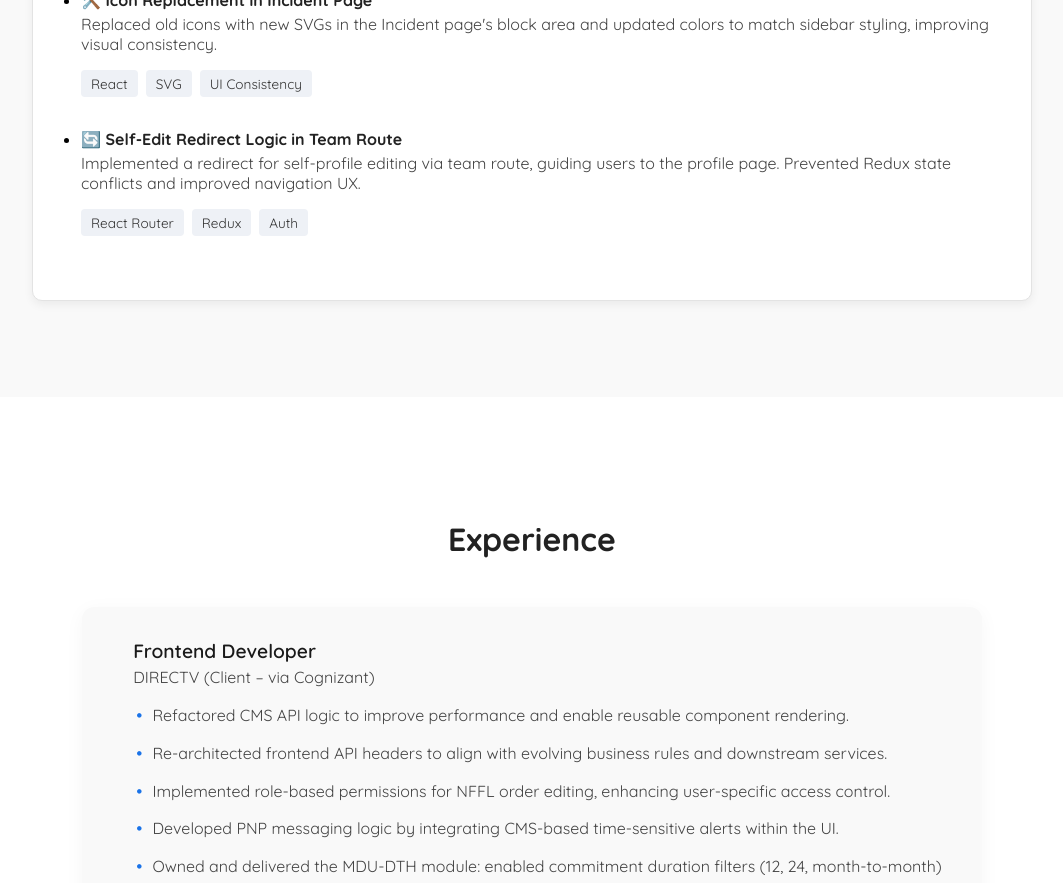
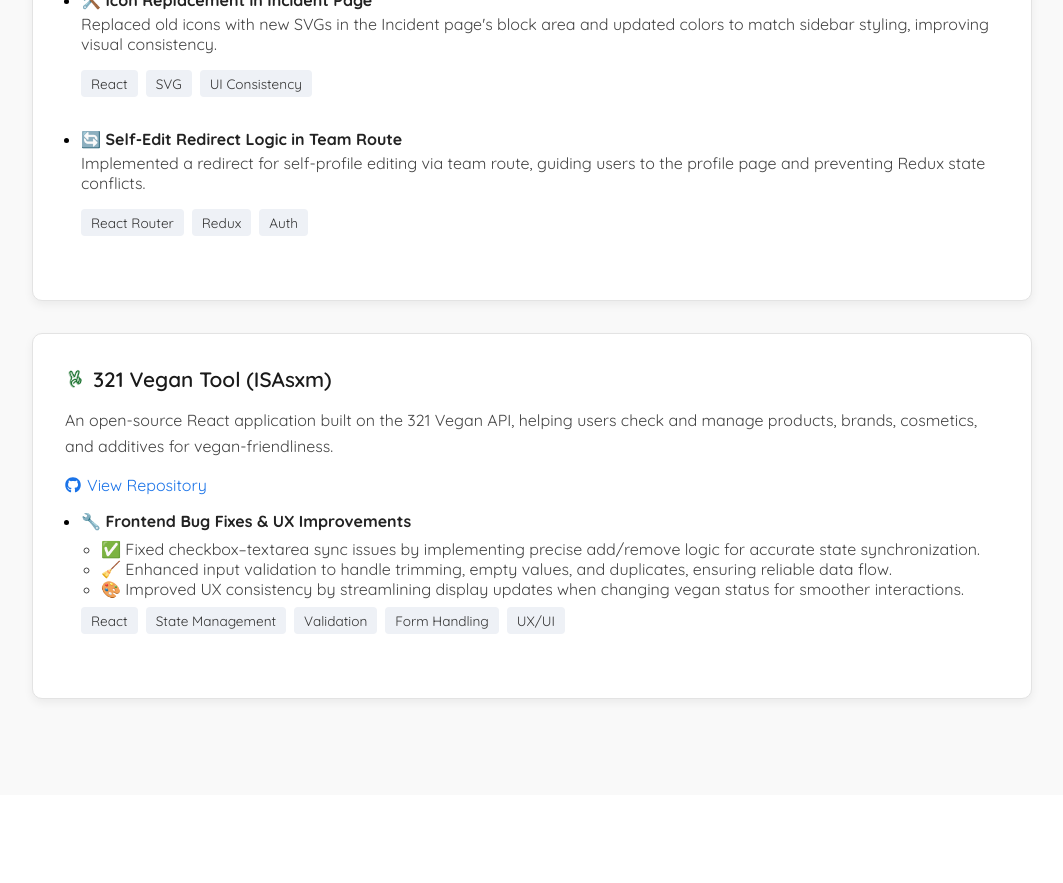
Before and after one commit to Mohansai-M/myPortfolio, a Next.js app: page / in a window 1280 px wide. Shown: the part 3240-4123 px from the top of the page, without its empty margins (108-1171 px from the left). Built offline with nearby package versions, Linux system fonts and the light colour scheme.

Commit message:
Updated opensource contributions

```diff
--- a/src/app/components/OpensourcesSection.jsx
+++ b/src/app/components/OpensourcesSection.jsx
@@ -7,7 +7,7 @@ import { FaGithub } from "react-icons/fa";
 import { useSelector } from "react-redux";
 import Image from "next/image";
 
-// Optional: Replace this with an imported SVG or icon component
+// Fallback repo icon (for repos without logo)
 const RepoIcon = () => (
   <svg
     height="16"
@@ -25,13 +25,14 @@ const contributions = [
     repoName: "Checkmate",
     org: "bluewave-labs",
     repoLink: "https://github.com/bluewave-labs/Checkmate",
+    logo: "/checkmate-icon.svg",
     description:
       "A developer-focused internal dashboard tool for team and account management. Contributed multiple improvements to frontend UX, logic handling, and component styling.",
     contributions: [
       {
         title: "🌍 Multilingual i18n Support Enhancement",
         details:
-          "Extended support for additional languages by updating language mapping logic for custom country codes, initializing translation files, ensuring correct flag rendering, and maintaining key consistency in the UI.",
+          "Extended support for additional languages by updating language mapping logic, initializing translation files, ensuring correct flag rendering, and maintaining key consistency in the UI.",
         tech: ["React", "i18n", "UX", "Flag Icons"],
       },
       {
@@ -43,8 +44,34 @@ const contributions = [
       {
         title: "🔄 Self-Edit Redirect Logic in Team Route",
         details:
-          "Implemented a redirect for self-profile editing via team route, guiding users to the profile page. Prevented Redux state conflicts and improved navigation UX.",
+          "Implemented a redirect for self-profile editing via team route, guiding users to the profile page and preventing Redux state conflicts.",
         tech: ["React Router", "Redux", "Auth"],
+      },
+    ],
+  },
+  {
+    repoName: "321 Vegan Tool",
+    org: "ISAsxm",
+    repoLink: "https://github.com/ISAsxm/321vegan-tool/tree/main",
+    logoLight: "/logo-light.png",
+    logoDark: "/logo-dark.png",
+    description:
+      "An open-source React application built on the 321 Vegan API, helping users check and manage products, brands, cosmetics, and additives for vegan-friendliness.",
+    contributions: [
+      {
+        title: "🔧 Frontend Bug Fixes & UX Improvements",
+        details: [
+          "✅ Fixed checkbox–textarea sync issues by implementing precise add/remove logic for accurate state synchronization.",
+          "🧹 Enhanced input validation to handle trimming, empty values, and duplicates, ensuring reliable data flow.",
+          "🎨 Improved UX consistency by streamlining display updates when changing vegan status for smoother interactions.",
+        ],
+        tech: [
+          "React",
+          "State Management",
+          "Validation",
+          "Form Handling",
+          "UX/UI",
+        ],
       },
     ],
   },
@@ -74,7 +101,15 @@ const OpenSourceSection = () => {
         </h2>
 
         <div className={styles.grid}>
-          {contributions.map((repo, index) => (
+          {contributions.map((repo, index) => {
+            const logoSrc =
+              repo.repoName === "321 Vegan Tool"
+                ? theme === "light"
+                  ? repo.logoDark
+                  : repo.logoLight
+                : repo.logo;
+
+            return (
               <div
                 key={index}
                 className={styles.card}
@@ -90,12 +125,16 @@ const OpenSourceSection = () => {
                 <div
                   style={{ display: "flex", alignItems: "center", gap: "8px" }}
                 >
+                  {logoSrc ? (
                     <Image
-                  src="/checkmate-icon.svg"
-                  alt="Checkmate Icon"
+                      src={logoSrc}
+                      alt={`${repo.repoName} Logo`}
                       width={20}
                       height={20}
                     />
+                  ) : (
+                    <RepoIcon />
+                  )}
                   <h3
                     className={styles.title}
                     style={{
@@ -103,7 +142,7 @@ const OpenSourceSection = () => {
                       margin: 0,
                     }}
                   >
-                  {repo.repoName} ({repo.org})
+                    {repo.repoName} {repo.org ? `(${repo.org})` : ""}
                   </h3>
                 </div>
 
@@ -126,7 +165,6 @@ const OpenSourceSection = () => {
                       gap: "6px",
                     }}
                   >
-                  <RepoIcon />
                     <FaGithub />
                     View Repository
                   </a>
@@ -147,6 +185,19 @@ const OpenSourceSection = () => {
                       >
                         {c.title}
                       </strong>
+                      {Array.isArray(c.details) ? (
+                        <ul
+                          style={{
+                            marginTop: "0.5rem",
+                            paddingLeft: "1.25rem",
+                            color: theme === "light" ? "#444" : "#ccc",
+                          }}
+                        >
+                          {c.details.map((point, idx) => (
+                            <li key={idx}>{point}</li>
+                          ))}
+                        </ul>
+                      ) : (
                         <p
                           style={{
                             color: theme === "light" ? "#444" : "#ccc",
@@ -155,7 +206,11 @@ const OpenSourceSection = () => {
                         >
                           {c.details}
                         </p>
-                    <ul className={styles.tech} style={{ marginTop: "0.5rem" }}>
+                      )}
+                      <ul
+                        className={styles.tech}
+                        style={{ marginTop: "0.5rem" }}
+                      >
                         {c.tech.map((t, j) => (
                           <li
                             key={j}
@@ -173,7 +228,8 @@ const OpenSourceSection = () => {
                   ))}
                 </ul>
               </div>
-          ))}
+            );
+          })}
         </div>
       </motion.div>
     </section>
```
Also changed, not shown: public/logo-dark.png (added), public/logo-light.png (added). Lines whose indentation alone changed are shown as unchanged.
